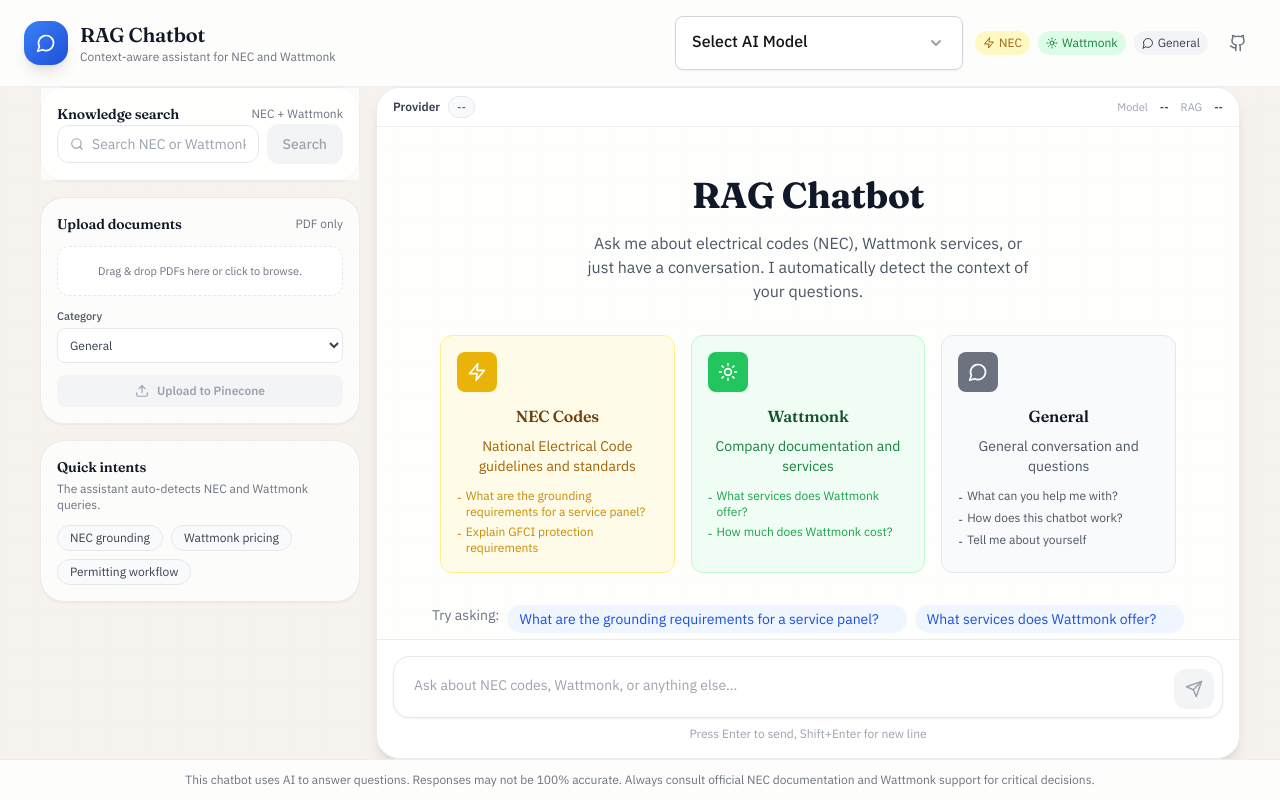
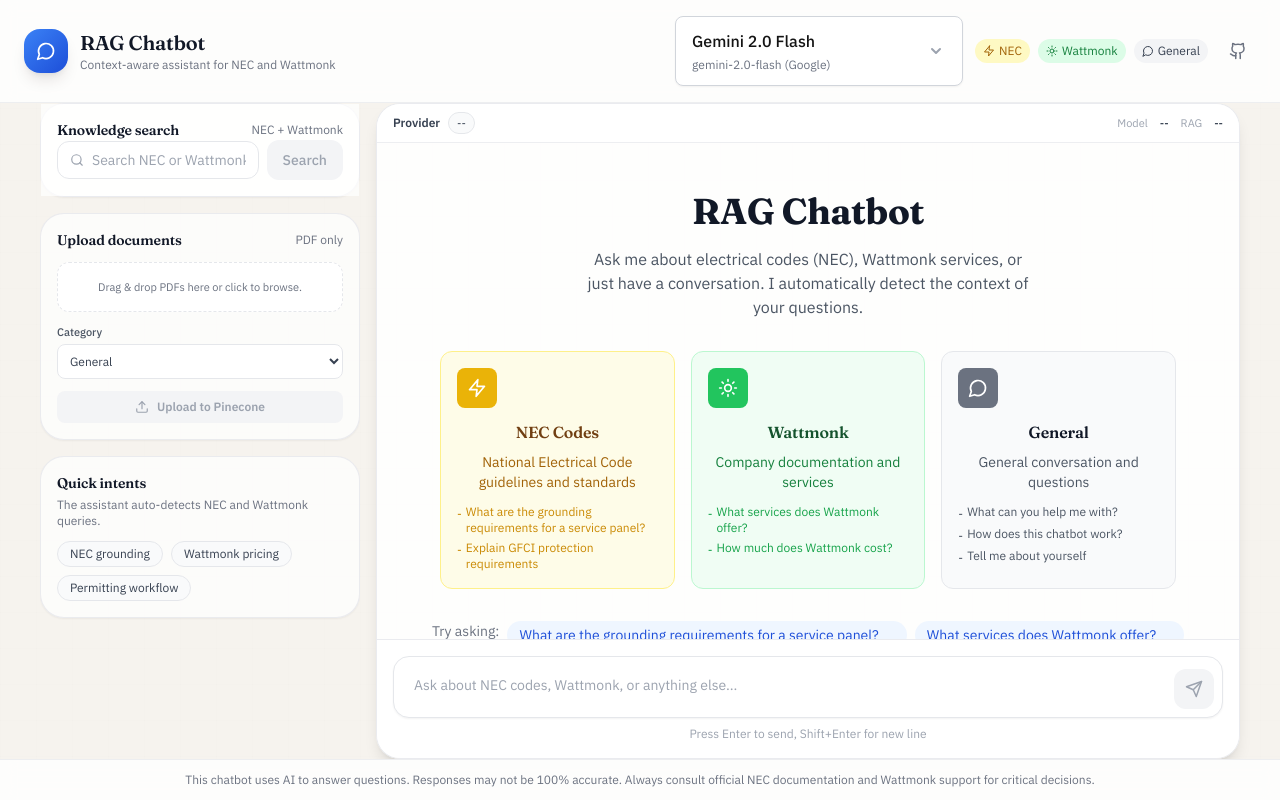
Before and after one commit to HmbleCreator/multi-context-rag-chatbot, a Next.js app: page / in a window 1280 px wide. Built offline with nearby package versions, Linux system fonts and the light colour scheme.

Commit message:
Fix default model in page.tsx

```diff
--- a/app/page.tsx
+++ b/app/page.tsx
@@ -6,7 +6,7 @@
 import { useState } from 'react';
 
 export default function Home() {
-  const [selectedModel, setSelectedModel] = useState<AIModelProvider>('deepseek-chat-v3-free');
+  const [selectedModel, setSelectedModel] = useState<AIModelProvider>('gemini-2.0-flash');
 
   return (
     <div className="grid min-h-screen grid-rows-[auto_1fr_auto] bg-transparent">
```
